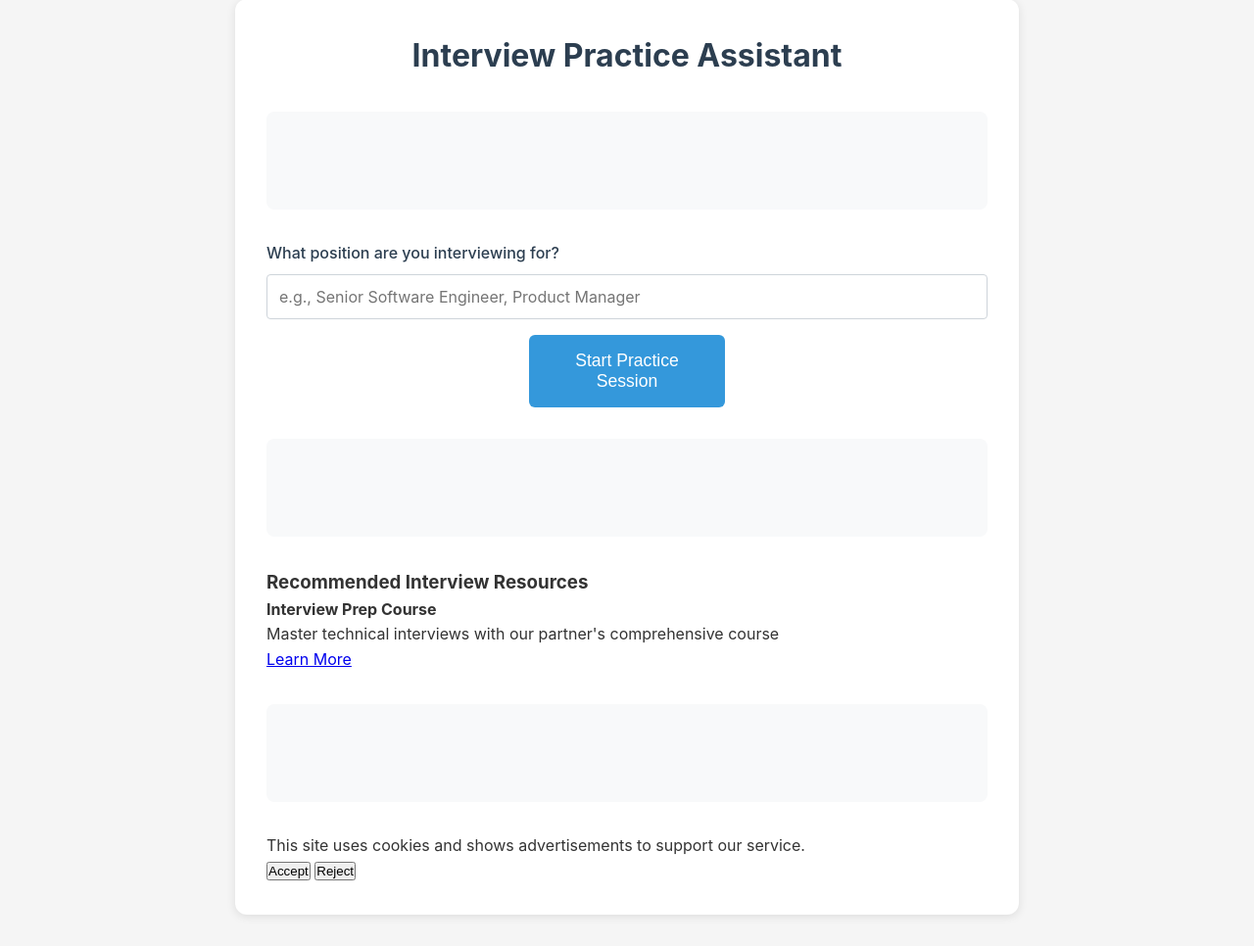
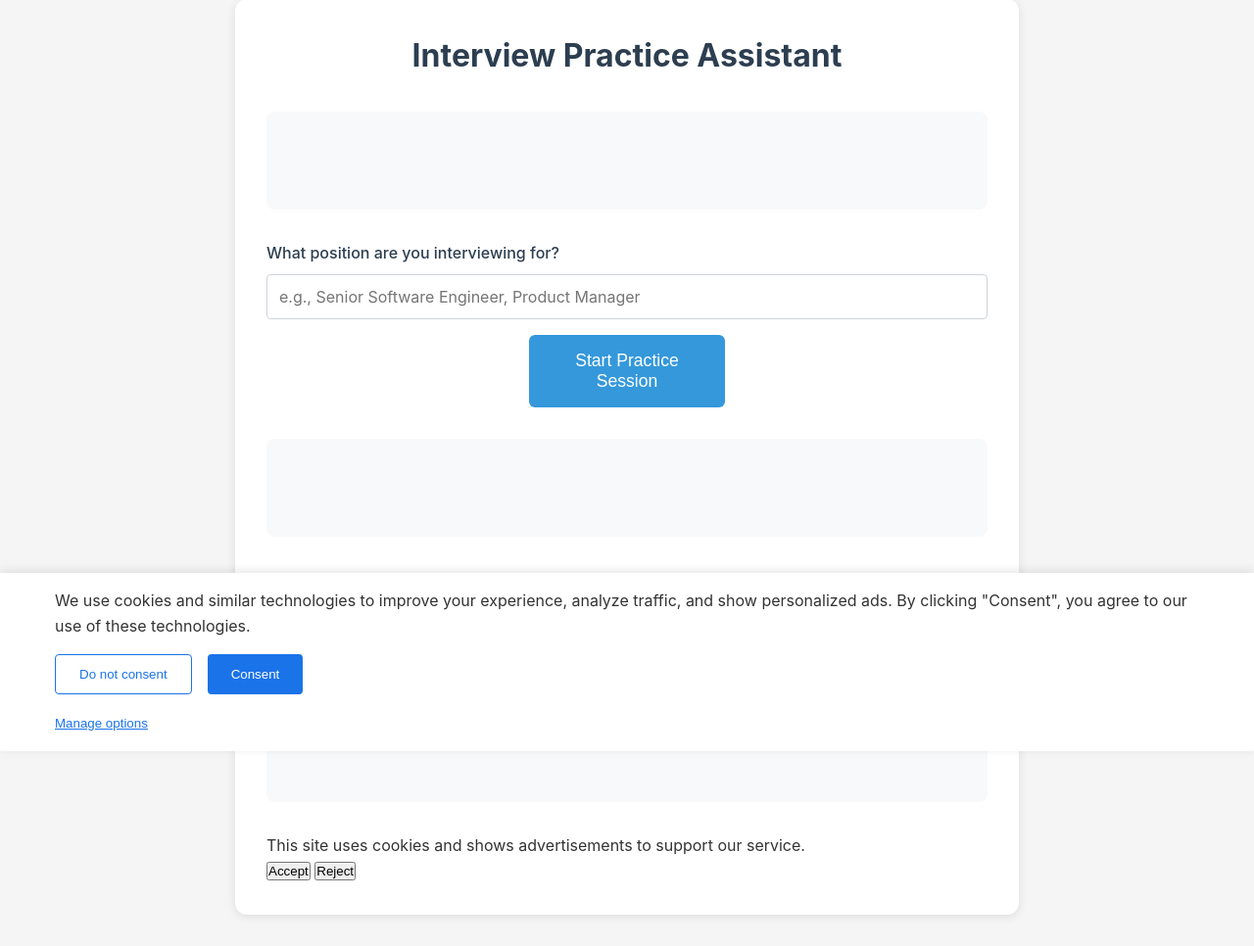
Before and after one commit to jackson-/interview-helper, a Flask app: page / in a window 1280 px wide. Shown: the part 33-999 px from the top of the page at 98% size. Run offline with Flask 3, Linux system fonts and the light colour scheme; some libraries are stand-ins or nearby versions.

Commit message:
update temp and consent options

```diff
--- a/app.py
+++ b/app.py
@@ -31,7 +31,7 @@ def get_question():
         message = client.messages.create(
             model="claude-3-7-sonnet-20250219",
             max_tokens=150,
-            temperature=0.5,
+            temperature=1.0,
             system="You are an expert technical interviewer. Generate a challenging but relevant interview question for the specified position. Only return the question itself, nothing else.",
             messages=[
                 {
--- a/static/script.js
+++ b/static/script.js
@@ -1,4 +1,109 @@
 document.addEventListener('DOMContentLoaded', () => {
+    const consentBanner = document.getElementById('consent-banner');
+    const optionsModal = document.getElementById('options-modal');
+    const consentButton = document.getElementById('consent');
+    const doNotConsentButton = document.getElementById('doNotConsent');
+    const manageOptionsButton = document.getElementById('manageOptions');
+    const savePreferencesButton = document.getElementById('savePreferences');
+
+    // Show consent banner if no preference is saved
+    if (!localStorage.getItem('cookieConsent')) {
+        consentBanner.style.display = 'block';
+    }
+
+    // Handle consent
+    consentButton.addEventListener('click', () => {
+        setConsent({
+            essential: true,
+            analytics: true,
+            advertising: true
+        });
+        consentBanner.style.display = 'none';
+    });
+
+    // Handle do not consent
+    doNotConsentButton.addEventListener('click', () => {
+        setConsent({
+            essential: true,
+            analytics: false,
+            advertising: false
+        });
+        consentBanner.style.display = 'none';
+    });
+
+    // Handle manage options
+    manageOptionsButton.addEventListener('click', () => {
+        optionsModal.style.display = 'block';
+        // Load saved preferences
+        const preferences = JSON.parse(localStorage.getItem('cookieConsent') || '{}');
+        document.getElementById('analytics').checked = preferences.analytics || false;
+        document.getElementById('advertising').checked = preferences.advertising || false;
+    });
+
+    // Handle save preferences
+    savePreferencesButton.addEventListener('click', () => {
+        const preferences = {
+            essential: true,
+            analytics: document.getElementById('analytics').checked,
+            advertising: document.getElementById('advertising').checked
+        };
+        setConsent(preferences);
+        optionsModal.style.display = 'none';
+        consentBanner.style.display = 'none';
+    });
+
+    // Close modal when clicking outside
+    optionsModal.addEventListener('click', (e) => {
+        if (e.target === optionsModal) {
+            optionsModal.style.display = 'none';
+        }
+    });
+
+    function setConsent(preferences) {
+        localStorage.setItem('cookieConsent', JSON.stringify(preferences));
+
+        // Enable/disable Google Analytics based on preferences
+        if (preferences.analytics) {
+            // Enable analytics
+        }
+
+        // Enable/disable ads based on preferences
+        if (preferences.advertising) {
+            // Enable ads
+            (adsbygoogle = window.adsbygoogle || []).push({});
+        }
+    }
+
+    // Check consent before loading ads
+    function checkConsentBeforeLoadingAds() {
+        const preferences = JSON.parse(localStorage.getItem('cookieConsent') || '{}');
+        return preferences.advertising === true;
+    }
+
+    // Modify your existing ad loading code to check consent
+    const lazyAds = document.querySelectorAll('[data-lazy-ad]');
+    const lazyAdObserver = new IntersectionObserver((entries) => {
+        entries.forEach(entry => {
+            if (entry.isIntersecting && checkConsentBeforeLoadingAds()) {
+                const adContainer = entry.target;
+                const adInsElement = document.createElement('ins');
+                adInsElement.className = 'adsbygoogle';
+                adInsElement.style.display = 'block';
+                adInsElement.dataset.adClient = 'pub-9333248385214452';
+                adInsElement.dataset.adSlot = 'YOUR-AD-SLOT';
+                adInsElement.dataset.adFormat = 'auto';
+                adInsElement.dataset.fullWidthResponsive = 'true';
+
+                adContainer.appendChild(adInsElement);
+                (adsbygoogle = window.adsbygoogle || []).push({});
+
+                lazyAdObserver.unobserve(entry.target);
+            }
+        });
+    });
+
+    lazyAds.forEach(ad => lazyAdObserver.observe(ad));
+
     const startPracticeButton = document.getElementById('startPractice');
     const nextQuestionButton = document.getElementById('nextQuestion');
     const recordButton = document.getElementById('recordButton');
--- a/static/style.css
+++ b/static/style.css
@@ -226,3 +226,133 @@ h2 {
         min-height: 60px;
     }
 }
+
+/* Consent Banner */
+.consent-banner {
+    position: fixed;
+    bottom: 0;
+    left: 0;
+    right: 0;
+    background: white;
+    box-shadow: 0 -2px 10px rgba(0,0,0,0.1);
+    z-index: 1000;
+    display: none;
+}
+
+.consent-content {
+    max-width: 1200px;
+    margin: 0 auto;
+    padding: 1rem;
+}
+
+.consent-buttons {
+    display: flex;
+    gap: 1rem;
+    margin: 1rem 0;
+}
+
+.consent-button {
+    padding: 0.75rem 1.5rem;
+    border: none;
+    border-radius: 4px;
+    cursor: pointer;
+    font-weight: 500;
+}
+
+.consent-button.primary {
+    background: #1a73e8;
+    color: white;
+}
+
+.consent-button.secondary {
+    background: #fff;
+    color: #1a73e8;
+    border: 1px solid #1a73e8;
+}
+
+.manage-options {
+    background: none;
+    border: none;
+    color: #1a73e8;
+    cursor: pointer;
+    text-decoration: underline;
+    padding: 0;
+}
+
+/* Modal */
+.modal {
+    display: none;
+    position: fixed;
+    top: 0;
+    left: 0;
+    right: 0;
+    bottom: 0;
+    background: rgba(0,0,0,0.5);
+    z-index: 1001;
+}
+
+.modal-content {
+    background: white;
+    max-width: 600px;
+    margin: 2rem auto;
+    padding: 2rem;
+    border-radius: 8px;
+}
+
+.option-group {
+    display: flex;
+    align-items: flex-start;
+    margin: 1.5rem 0;
+    gap: 1rem;
+}
+
+/* Toggle Switch */
+.toggle-switch {
+    position: relative;
+    display: inline-block;
+    width: 60px;
+    height: 34px;
+}
+
+.toggle-switch input {
+    opacity: 0;
+    width: 0;
+    height: 0;
+}
+
+.slider {
+    position: absolute;
+    cursor: pointer;
+    top: 0;
+    left: 0;
+    right: 0;
+    bottom: 0;
+    background-color: #ccc;
+    transition: .4s;
+    border-radius: 34px;
+}
+
+.slider:before {
+    position: absolute;
+    content: "";
+    height: 26px;
+    width: 26px;
+    left: 4px;
+    bottom: 4px;
+    background-color: white;
+    transition: .4s;
+    border-radius: 50%;
+}
+
+input:checked + .slider {
+    background-color: #1a73e8;
+}
+
+input:checked + .slider:before {
+    transform: translateX(26px);
+}
+
+input:disabled + .slider {
+    background-color: #f1f1f1;
+    cursor: not-allowed;
+}
--- a/templates/index.html
+++ b/templates/index.html
@@ -11,6 +11,56 @@
     <script async type="text/javascript" src="//cdn.carbonads.com/carbon.js?serve=YOUR-CARBON-ID" id="_carbonads_js"></script>
 </head>
 <body>
+    <div id="consent-banner" class="consent-banner">
+        <div class="consent-content">
+            <p>We use cookies and similar technologies to improve your experience, analyze traffic, and show personalized ads. By clicking "Consent", you agree to our use of these technologies.</p>
+            <div class="consent-buttons">
+                <button id="doNotConsent" class="consent-button secondary">Do not consent</button>
+                <button id="consent" class="consent-button primary">Consent</button>
+            </div>
+            <button id="manageOptions" class="manage-options">Manage options</button>
+        </div>
+    </div>
+
+    <div id="options-modal" class="modal">
+        <div class="modal-content">
+            <h2>Privacy Preferences</h2>
+            <div class="option-group">
+                <label class="toggle-switch">
+                    <input type="checkbox" id="essential" checked disabled>
+                    <span class="slider"></span>
+                </label>
+                <div class="option-text">
+                    <h3>Essential (Required)</h3>
+                    <p>Required for the website to function properly.</p>
+                </div>
+            </div>
+            <div class="option-group">
+                <label class="toggle-switch">
+                    <input type="checkbox" id="analytics">
+                    <span class="slider"></span>
+                </label>
+                <div class="option-text">
+                    <h3>Analytics</h3>
+                    <p>Help us understand how visitors interact with our website.</p>
+                </div>
+            </div>
+            <div class="option-group">
+                <label class="toggle-switch">
+                    <input type="checkbox" id="advertising">
+                    <span class="slider"></span>
+                </label>
+                <div class="option-text">
+                    <h3>Advertising</h3>
+                    <p>Allow personalized advertising and content.</p>
+                </div>
+            </div>
+            <div class="modal-buttons">
+                <button id="savePreferences" class="consent-button primary">Save preferences</button>
+            </div>
+        </div>
+    </div>
+
     <div class="container">
         <h1>Interview Practice Assistant</h1>
 
```
